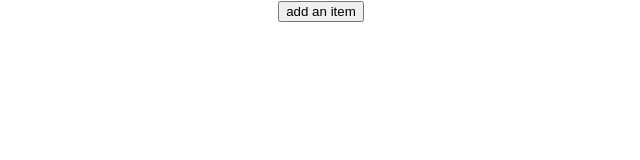
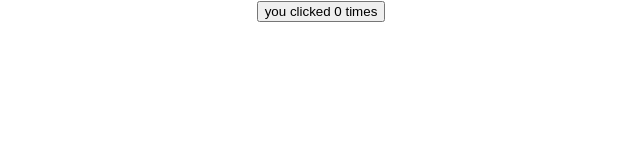
Before and after one commit to pop-dev5016/react-hooks, a React (Create React App) app: page / in a window 1280 px wide. Shown: the top 160 px of the page, without its empty margins (319-959 px from the left). Built offline with nearby package versions, Linux system fonts and the light colour scheme.

Commit message:
use effect basic

```diff
--- a/src/App.js
+++ b/src/App.js
@@ -1,13 +1,13 @@
 import React from 'react'
 import './App.css';
-import Array4hook from './Component/Array4hook';
+import Effecthook from './Component/Effecthook';
 
 
 
 function App() {
   return (
     <div className="App">
-      <Array4hook></Array4hook>
+   <Effecthook></Effecthook>
     </div>
   );
 }
--- /dev/null
+++ b/src/Component/Effecthook.js
@@ -0,0 +1,17 @@
+import React,{useState,useEffect} from 'react'
+
+function Effecthook() {
+    const [count,setCount] = useState(0)
+
+    useEffect(()=>{
+      document.title = `you clicked ${count} times`
+    })
+
+   return (
+     <div>
+         <button onClick = {()=>setCount(count+1)}> you clicked {count} times</button>
+     </div>
+   )
+ }
+
+export default Effecthook
```
Also changed, not shown: src/Component/Refclass.js (added, +27 -0 lines).
